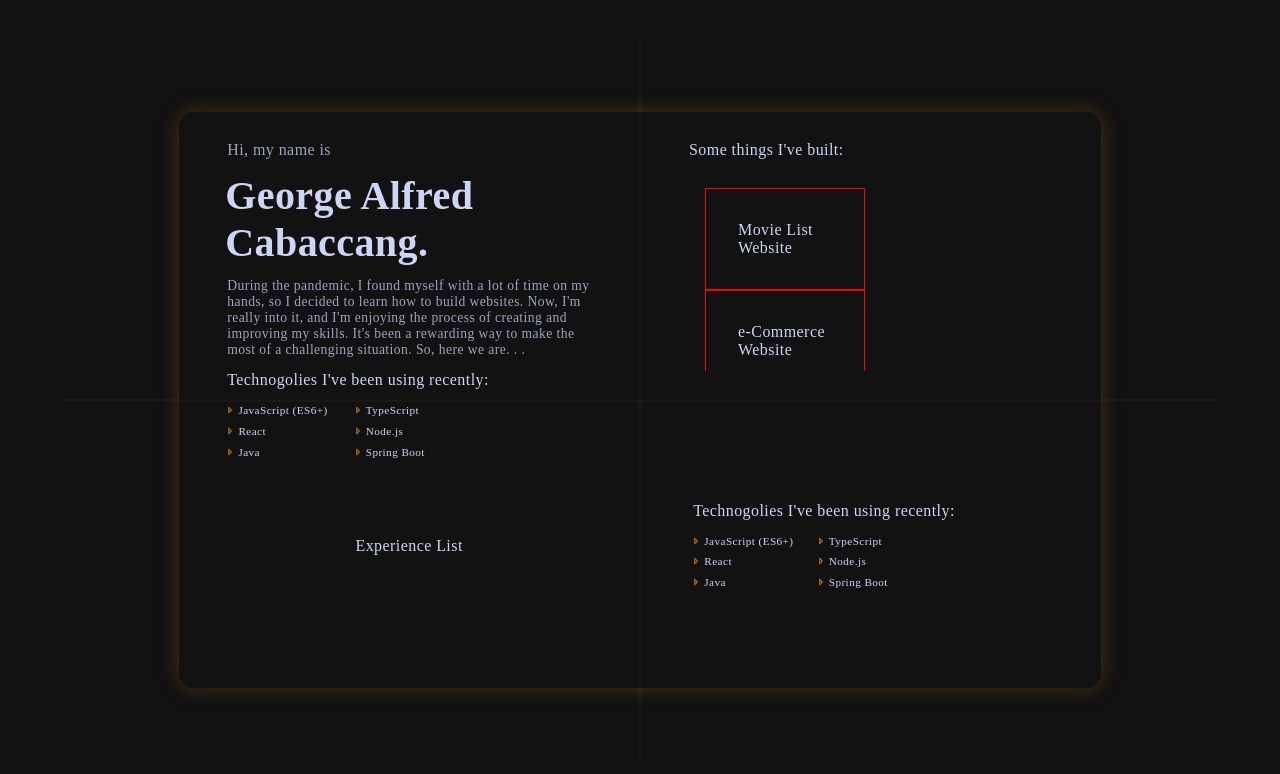
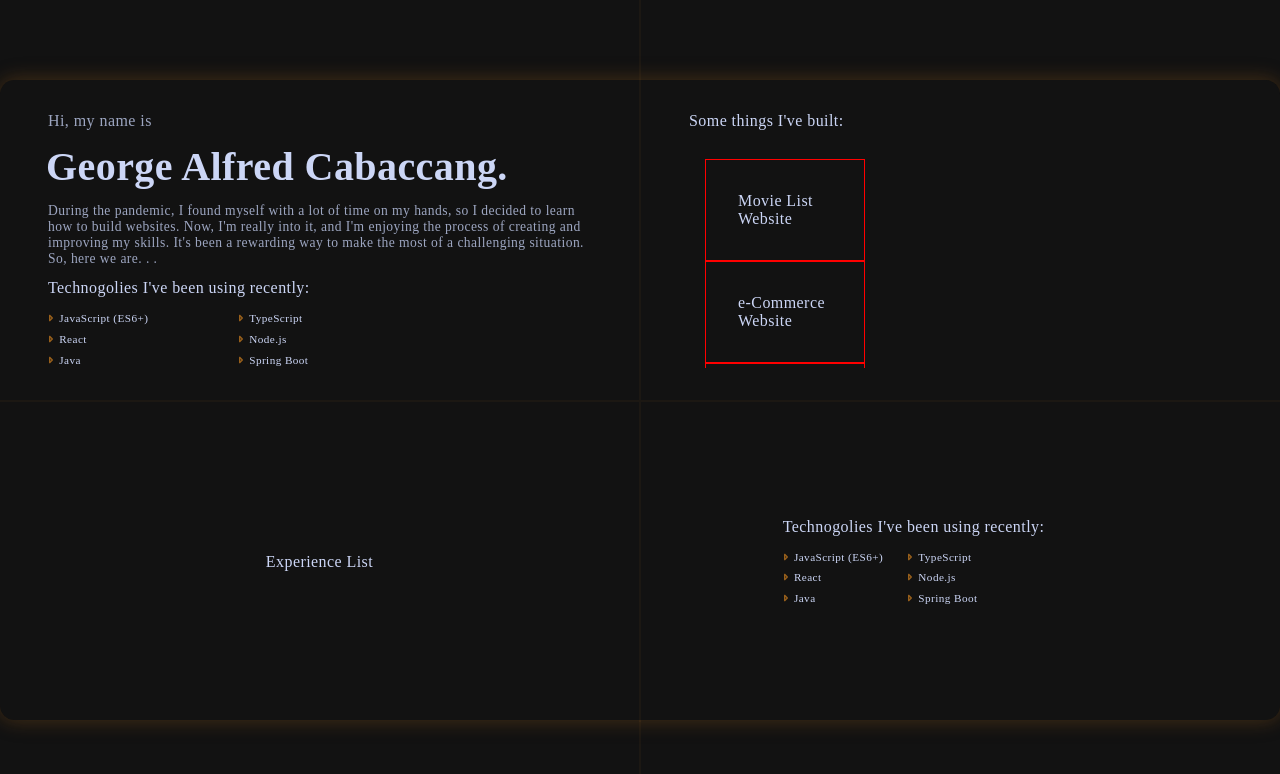
Before and after one commit to georgecabaccang/personal-website, a React (Vite) app: page / in a window 1280 px wide. Shown: the top 774 px of the page. Built offline with nearby package versions, Linux system fonts and the light colour scheme; a web font is replaced by a local one.

Commit message:
- Change sections_global css to handle all containers of sections.

```diff
--- a/src/components/sections/about/About.tsx
+++ b/src/components/sections/about/About.tsx
@@ -3,7 +3,7 @@ import styles from "./aboutStyles.module.css";
 
 export default function About() {
     return (
-        <div className={`${styles.container} section_global`}>
+        <div className={`section_global_container`}>
             <span className={`primary text-secondary ${styles.span}`}>Hi, my name is</span>
             <h1 className={styles.name}>George Alfred Cabaccang.</h1>
             <p className="text-tertiary">
--- a/src/components/sections/about/aboutStyles.module.css
+++ b/src/components/sections/about/aboutStyles.module.css
@@ -1,13 +1,7 @@
-.container {
-    display: flex;
-    flex-direction: column;
-    gap: 0.8rem;
-}
-
 .span {
     color: #ce9958;
     font-family: InterBold;
-    font-size: 1.1rem;
+    font-size: 1.1em;
 }
 
 .name {
--- a/src/components/sections/projects/ProjectList.tsx
+++ b/src/components/sections/projects/ProjectList.tsx
@@ -60,7 +60,7 @@ const PROJECTS = {
 
 export default function ProjectList() {
     return (
-        <div className={`${styles.container} section_global`}>
+        <div className={`section_global_container`}>
             <span className={styles.title}>Some things I've built:</span>
             <ul className={styles.list}>
                 {PROJECTS.web.map((project, index) => {
--- a/src/components/sections/projects/projectList.module.css
+++ b/src/components/sections/projects/projectList.module.css
@@ -1,9 +1,3 @@
-.container {
-    display: flex;
-    flex-direction: column;
-    gap: 0.8rem;
-}
-
 .title {
 }
 
--- a/src/components/ui/layout/layout.module.css
+++ b/src/components/ui/layout/layout.module.css
@@ -2,8 +2,8 @@
     display: flex;
     justify-content: center;
     align-items: center;
-    height: 90vh;
-    width: 90vw;
+    height: 50rem;
+    width: 100rem;
     position: relative;
 }
 
--- a/src/index.css
+++ b/src/index.css
@@ -36,6 +36,10 @@
 @font-face {
     font-family: InterBold;
     src: url(./fonts/inter/Inter-Bold.ttf) format("trueType");
+}
+
+html {
+    overflow: auto;
 }
 
 body {
@@ -88,8 +92,11 @@ a:hover {
     cursor: pointer;
 }
 
-.section_global {
-    padding: 2rem 3rem;
+.section_global_container {
+    display: flex;
+    flex-direction: column;
+    padding: 2rem 3em;
     height: 80%;
     width: 100%;
+    gap: 0.8em;
 }
```
